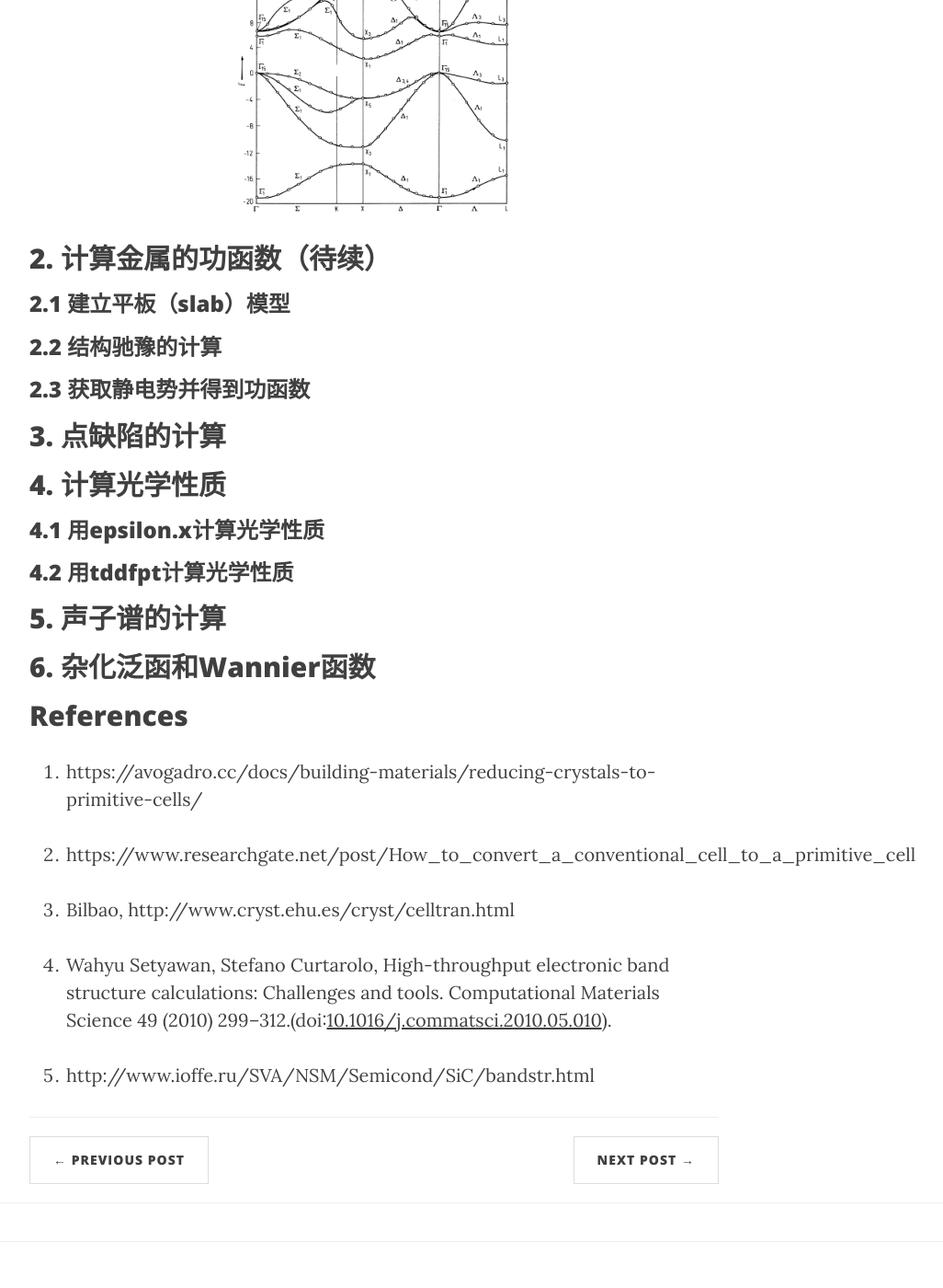
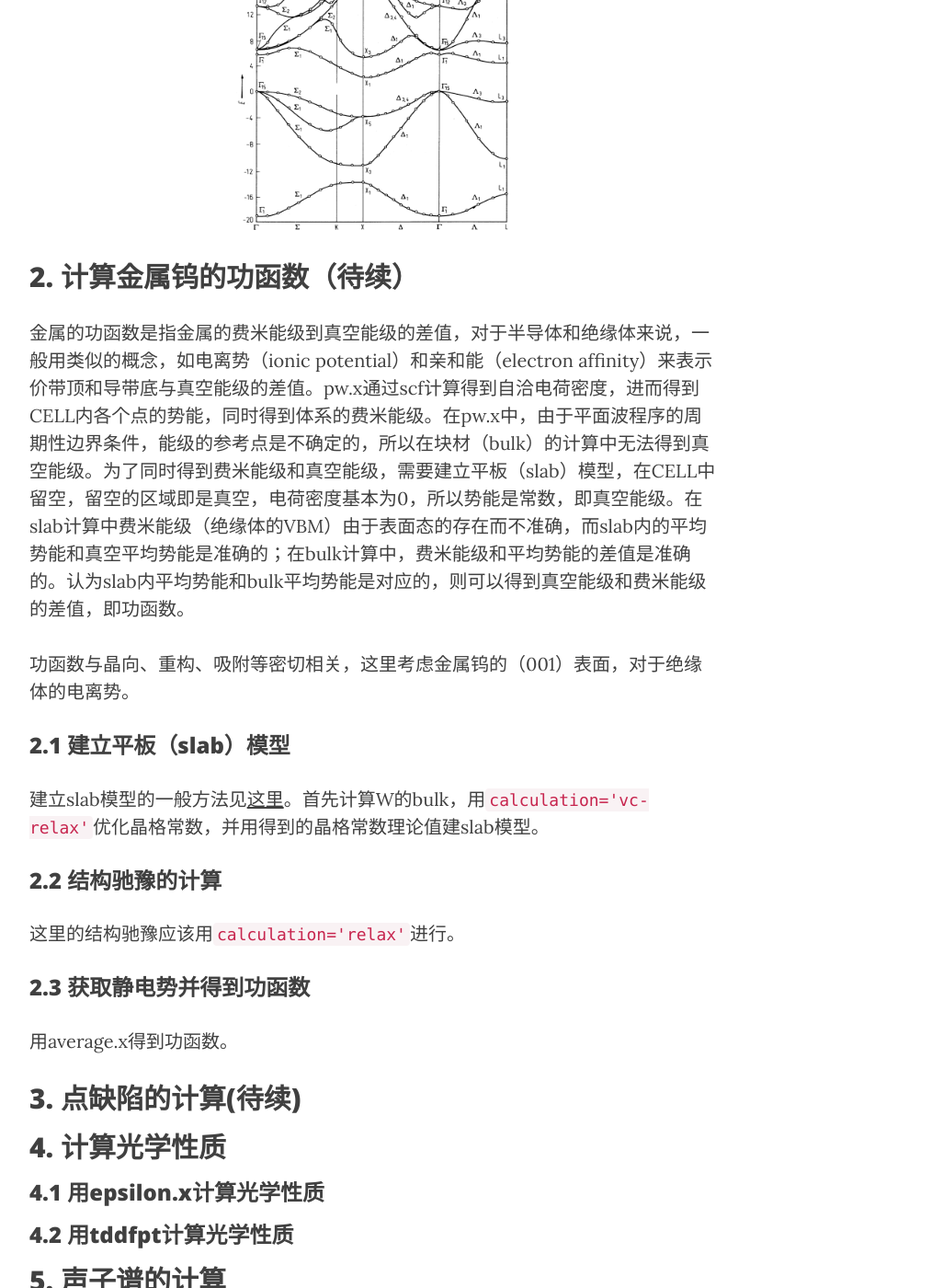
Before and after one commit to yyyu200/DFTbook, a Jekyll site: the page built from _posts/2019-04-01-HandsOn.md, in a window 1280 px wide and 1400 px high, scrolled down 10638 px. Shown: the whole window at 92% size, without its empty margins (233-1259 px from the left). Built offline with Jekyll 4.4.1, drawn with Linux system fonts in a browser that asks for light colours; nearby versions of some CDN libraries; formulas are drawn with MathJax 3; comment, search, counter and statistics services are not loaded; some of the changed text lies outside the part shown.

Commit message:
Updated 2019-04-01-HandsOn.md

````diff
--- a/_posts/2019-04-01-HandsOn.md
+++ b/_posts/2019-04-01-HandsOn.md
@@ -6,7 +6,7 @@ layout: post
 title: QE实践详解
 author: yyyu200
 tags: DFT
-subtitle:
+subtitle: ""
 category: Blogs
 notebookfilename: intro
 visualworkflow: true
@@ -14,6 +14,7 @@ published: true
 theme: beige
 trans: cube
 ---
+
 
 * TOC
 {:toc}
@@ -59,7 +60,7 @@ Direct
      0.250000000         0.750000000         0.750000000
 
 ```
-这时得到的文件包括了cell尺寸（第3-5行）和原子坐标（第9-16行）。需要注意的是，导入cif文件得到是晶胞，有可能不是原胞，为了转化为原胞，最简单的方法是借助Material Studio的建模功能，也可以参考[这里表格2](../../07/TransCell/#tab2)，得到从晶胞到原胞的转换矩阵，输入VESTA中得到原胞，再用VESTA输出POSCAR格式。在VESTA中点击“Edit”——“Edit Data”——“Unit Cell”——“Transform”，输入转换矩阵如下图。
+这时得到的文件包括了cell尺寸（第3-5行）和原子坐标（第9-16行）。需要注意的是，导入cif文件得到是晶胞，有可能不是原胞，为了转化为原胞，最简单的方法是借助Material Studio的建模功能，也可以参考[这里表格2](#tab2)，得到从晶胞到原胞的转换矩阵，输入VESTA中得到原胞，再用VESTA输出POSCAR格式。在VESTA中点击“Edit”——“Edit Data”——“Unit Cell”——“Transform”，输入转换矩阵如下图。
 
 <p align="center">
     <img src="https://yyyu200.github.io/DFTbook/img/transform.png" />
@@ -107,7 +108,7 @@ pw.x处理的计算包括以下7种类型，在输入文件中用`calculation`
 
 pw.x的输入文件说明见[这里](https://www.quantum-espresso.org/Doc/INPUT_PW.html)。
 
-pw.x的初始晶体结构及晶格参数是实验值。但是，为了后续的计算可能需要通过力的弛豫（relax）得到晶格参数的理论值（如果只计算体材料能带，而所关心的问题只限于电子性质而无关晶格，使用实验值也是可以的）。这里的CELL_PARAMETER用了常见的方式，与上一节从cif获得的原胞等价。
+pw.x的初始晶体结构及晶格参数是实验值。但是，为了后续的计算可能需要通过力的弛豫（relax）得到晶格参数的理论值（如果只计算体材料能带，而所关心的问题只限于电子性质而无关晶格，使用实验值也是可以的）。这里的CELL_PARAMETER用了常见的对称写法，与上一节从cif获得的原胞等价。
 
 结构弛豫的输入文件如下：
 
@@ -336,12 +337,19 @@ plt.savefig('pwband.png',dpi=500)
     <img src="https://yyyu200.github.io/DFTbook/img/mband_3C_SiC.gif" width="300"/>
 </p>
 
-## 2. 计算金属的功函数（待续）
+## 2. 计算金属钨的功函数（待续）
+金属的功函数是指金属的费米能级到真空能级的差值，对于半导体和绝缘体来说，一般用类似的概念，如电离势（ionic potential）和亲和能（electron affinity）来表示价带顶和导带底与真空能级的差值。pw.x通过scf计算得到自洽电荷密度，进而得到CELL内各个点的势能，同时得到体系的费米能级。在pw.x中，由于平面波程序的周期性边界条件，能级的参考点是不确定的，所以在块材（bulk）的计算中无法得到真空能级。为了同时得到费米能级和真空能级，需要建立平板（slab）模型，在CELL中留空，留空的区域即是真空，电荷密度基本为0，所以势能是常数，即真空能级。在slab计算中费米能级（绝缘体的VBM）由于表面态的存在而不准确，而slab内的平均势能和真空平均势能是准确的；在bulk计算中，费米能级和平均势能的差值是准确的。认为slab内平均势能和bulk平均势能是对应的，则可以得到真空能级和费米能级的差值，即功函数。
+
+功函数与晶向、重构、吸附等密切相关，这里考虑金属钨的（001）表面，对于绝缘体的电离势。
+
 ### 2.1 建立平板（slab）模型
+建立slab模型的一般方法见[这里](../../07/TransCell/#平板slab模型的建立)。首先计算W的bulk，用```calculation='vc-relax'```优化晶格常数，并用得到的晶格常数理论值建slab模型。
 ### 2.2 结构驰豫的计算
+这里的结构驰豫应该用```calculation='relax'```进行。
 ### 2.3 获取静电势并得到功函数
+用average.x得到功函数。
 
-## 3. 点缺陷的计算
+## 3. 点缺陷的计算(待续)
 
 ## 4. 计算光学性质
 ### 4.1 用epsilon.x计算光学性质
````
Also changed, not shown: other parts of _posts/2019-04-01-HandsOn.md (+1 -1 lines).
